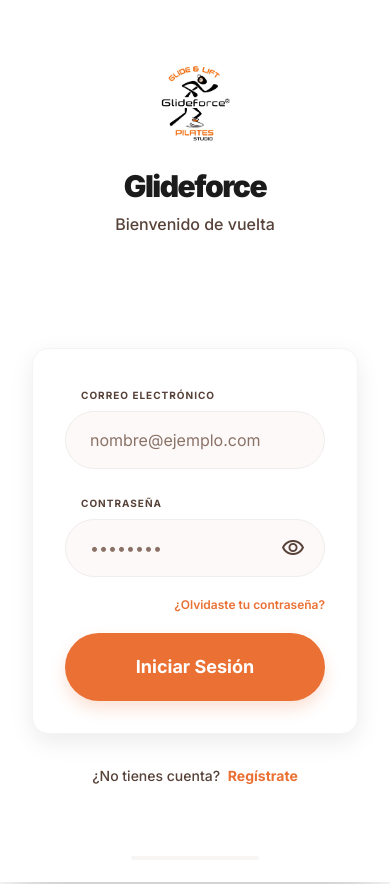
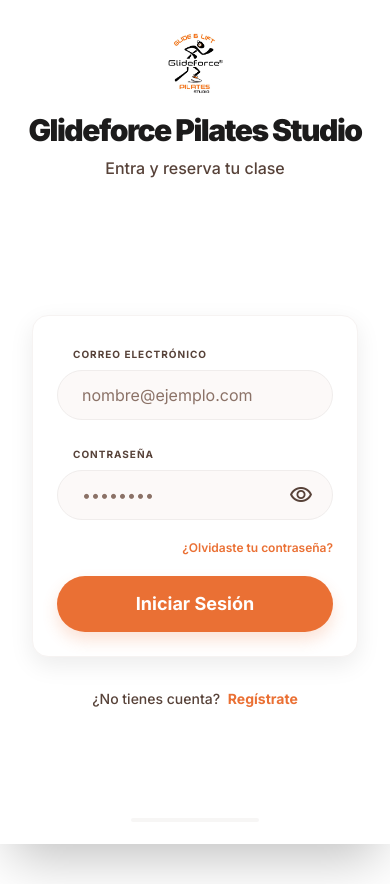
Before and after one commit to dnielmarquez/GlideForce, a Next.js app: page /login in a window 390 px wide. Built offline with nearby package versions, Linux system fonts and the light colour scheme; no server answers.

Commit message:
feat: implement login page, registration page, and reusable LogoHeader component

```diff
--- a/src/app/(auth)/login/page.tsx
+++ b/src/app/(auth)/login/page.tsx
@@ -58,7 +58,7 @@
     };
 
     return (
-        <PageTransition className="min-h-screen flex flex-col md:grid md:grid-cols-2 bg-white w-full max-w-md md:max-w-5xl lg:max-w-6xl mx-auto relative shadow-2xl overflow-hidden md:my-8 md:min-h-[80vh] md:rounded-3xl">
+        <PageTransition className="min-h-screen flex flex-col md:grid md:grid-cols-2 bg-white w-full max-w-md md:max-w-5xl lg:max-w-6xl mx-auto relative shadow-2xl md:overflow-hidden md:my-8 md:min-h-[80vh] md:rounded-3xl">
             <Suspense fallback={null}>
                 <LoginParamsHandler setError={setError} setInfo={setInfo} />
             </Suspense>
@@ -84,7 +84,7 @@
             {/* Mobile Header & Main Form Area */}
             <div className="flex flex-col flex-grow bg-white">
                 <div className="md:hidden">
-                    <LogoHeader subtitle={resentEmail ? "Verifica tu correo" : "Bienvenido de vuelta"} />
+                    <LogoHeader title="Glideforce Pilates Studio" subtitle={resentEmail ? "Verifica tu correo" : "Entra y reserva tu clase"} />
                 </div>
                 <main className="flex-grow px-8 pb-12 flex flex-col justify-center">
                     <div className="w-full max-w-md mx-auto space-y-8 mt-8 md:mt-0">
@@ -94,7 +94,7 @@
                                 {resentEmail ? 'Verifica tu Cuenta' : 'Iniciar Sesión'}
                             </h2>
                             <p className="text-on-surface-variant font-medium mt-2">
-                                {resentEmail ? 'Confirma tu dirección de correo' : 'Bienvenido de vuelta a Glideforce'}
+                                {resentEmail ? 'Confirma tu dirección de correo' : 'Entra y reserva tu clase'}
                             </p>
                         </div>
 
@@ -121,7 +121,7 @@
                                 </button>
                             </section>
                         ) : (
-                            <section className="bg-white p-8 rounded-2xl ios-shadow space-y-6 border border-surface-container">
+                            <section className="bg-white p-6 md:p-8 rounded-2xl ios-shadow space-y-4 md:space-y-6 border border-surface-container">
 
                                 {/* Info banner */}
                                 {info && (
@@ -148,7 +148,7 @@
                                             name="email"
                                             required
                                             autoComplete="email"
-                                            className="w-full bg-surface-container-low border border-surface-container-high rounded-full px-6 py-4 text-on-surface placeholder:text-outline focus:ring-2 focus:ring-primary-container outline-none transition"
+                                            className="w-full bg-surface-container-low border border-surface-container-high rounded-full px-6 py-3 md:py-4 text-on-surface placeholder:text-outline focus:ring-2 focus:ring-primary-container outline-none transition"
                                             placeholder="nombre@ejemplo.com"
                                             type="email"
                                         />
@@ -163,7 +163,7 @@
                                                 name="password"
                                                 required
                                                 autoComplete="current-password"
-                                                className="w-full bg-surface-container-low border border-surface-container-high rounded-full pl-6 pr-14 py-4 text-on-surface placeholder:text-outline focus:ring-2 focus:ring-primary-container outline-none transition"
+                                                className="w-full bg-surface-container-low border border-surface-container-high rounded-full pl-6 pr-14 py-3 md:py-4 text-on-surface placeholder:text-outline focus:ring-2 focus:ring-primary-container outline-none transition"
                                                 placeholder="••••••••"
                                                 type={showPassword ? 'text' : 'password'}
                                             />
@@ -193,7 +193,7 @@
                                     <button
                                         disabled={isLoading}
                                         type="submit"
-                                        className="w-full bg-primary-container text-white py-5 rounded-full font-bold text-lg shadow-[0_8px_16px_rgba(234,112,52,0.2)] active:scale-[0.98] transition-all disabled:opacity-60 mt-2 flex items-center justify-center gap-2"
+                                        className="w-full bg-primary-container text-white py-3.5 md:py-5 rounded-full font-bold text-lg shadow-[0_8px_16px_rgba(234,112,52,0.2)] active:scale-[0.98] transition-all disabled:opacity-60 mt-2 flex items-center justify-center gap-2"
                                     >
                                         {isLoading ? (
                                             <>
--- a/src/app/(auth)/register/page.tsx
+++ b/src/app/(auth)/register/page.tsx
@@ -106,7 +106,7 @@
     // ── Email confirmation screen ──────────────────────────────────────────────
     if (state === 'success') {
         return (
-            <PageTransition className="min-h-screen flex flex-col md:grid md:grid-cols-2 bg-white w-full max-w-md md:max-w-5xl lg:max-w-6xl mx-auto relative shadow-2xl overflow-hidden md:my-8 md:min-h-[80vh] md:rounded-3xl">
+            <PageTransition className="min-h-screen flex flex-col md:grid md:grid-cols-2 bg-white w-full max-w-md md:max-w-5xl lg:max-w-6xl mx-auto relative shadow-2xl md:overflow-hidden md:my-8 md:min-h-[80vh] md:rounded-3xl">
                 {/* Desktop Left Column */}
                 <div className="hidden md:flex flex-col items-center justify-center bg-primary-container p-12 text-white relative overflow-hidden">
                     <div className="absolute inset-0 opacity-20 bg-[radial-gradient(circle_at_top_right,_var(--tw-gradient-stops))] from-white via-transparent to-transparent"></div>
@@ -119,7 +119,7 @@
                 {/* Mobile Header & Main Area */}
                 <div className="flex flex-col flex-grow bg-white">
                     <div className="md:hidden">
-                        <LogoHeader subtitle="Verifica tu correo" />
+                        <LogoHeader title="Glideforce Pilates Studio" subtitle="Verifica tu correo" />
                     </div>
                     <main className="flex-grow px-8 pb-12 flex flex-col justify-center">
                         <div className="hidden md:block text-center mb-8 mt-8">
@@ -154,7 +154,7 @@
 
     // ── Registration form ──────────────────────────────────────────────────────
     return (
-        <PageTransition className="min-h-screen flex flex-col md:grid md:grid-cols-2 bg-white w-full max-w-md md:max-w-5xl lg:max-w-6xl mx-auto relative shadow-2xl overflow-hidden md:my-8 md:min-h-[80vh] md:rounded-3xl">
+        <PageTransition className="min-h-screen flex flex-col md:grid md:grid-cols-2 bg-white w-full max-w-md md:max-w-5xl lg:max-w-6xl mx-auto relative shadow-2xl md:overflow-hidden md:my-8 md:min-h-[80vh] md:rounded-3xl">
             {/* Desktop Left Column */}
             <div className="hidden md:flex flex-col items-center justify-center bg-primary-container p-12 text-white relative overflow-hidden">
                 <div className="absolute inset-0 opacity-20 bg-[radial-gradient(circle_at_top_right,_var(--tw-gradient-stops))] from-white via-transparent to-transparent"></div>
@@ -175,22 +175,22 @@
             </div>
 
             {/* Mobile Header & Main Form Area */}
-            <div className="flex flex-col flex-grow bg-white max-h-screen overflow-y-auto">
+            <div className="flex flex-col flex-grow bg-white md:max-h-[80vh] md:overflow-y-auto">
                 <div className="md:hidden flex flex-col items-center">
-                    <LogoHeader subtitle="Crea tu cuenta" className="pb-4" />
+                    <LogoHeader title="Glideforce Pilates Studio" subtitle="Crea tu cuenta" className="pb-4" />
                     <div className="w-full px-8 pb-4">
                         <PromoCard />
                     </div>
                 </div>
                 <main className="flex-grow px-8 pb-12 flex flex-col justify-center">
-                    <div className="w-full max-w-md mx-auto space-y-8 mt-4 md:mt-12">
+                    <div className="w-full max-w-md mx-auto space-y-6 md:space-y-8 mt-4 md:mt-12">
                         {/* Title for desktop only */}
                         <div className="hidden md:block text-center mb-8">
                             <h2 className="text-3xl font-black text-on-surface mb-6">REGISTRO PROMO</h2>
                             <PromoCard />
                         </div>
 
-                        <section className="bg-white p-8 rounded-2xl ios-shadow space-y-5 border border-surface-container">
+                        <section className="bg-white p-6 md:p-8 rounded-2xl ios-shadow space-y-4 md:space-y-5 border border-surface-container">
 
                             {/* Error banner */}
                             {error && (
@@ -200,13 +200,13 @@
                                 </div>
                             )}
 
-                            <form onSubmit={handleSubmit} className="space-y-5">
+                            <form onSubmit={handleSubmit} className="space-y-4 md:space-y-5">
                                 {/* Profile Picture (Optional) */}
                                 <div className="flex flex-col items-center space-y-3 pb-2 pt-2">
                                     <label className="text-[10px] font-bold uppercase tracking-widest text-on-surface-variant">
                                         Foto de Perfil (Opcional)
                                     </label>
-                                    <label className="relative flex items-center justify-center w-24 h-24 rounded-full bg-surface-container border-2 border-dashed border-primary-container/50 cursor-pointer overflow-hidden group hover:border-primary-container transition-colors">
+                                    <label className="relative flex items-center justify-center w-20 h-20 md:w-24 md:h-24 rounded-full bg-surface-container border-2 border-dashed border-primary-container/50 cursor-pointer overflow-hidden group hover:border-primary-container transition-colors">
                                         {avatarPreview ? (
                                             <img src={avatarPreview} alt="Preview" className="w-full h-full object-cover" />
                                         ) : (
@@ -255,7 +255,7 @@
                                         required
                                         minLength={2}
                                         autoComplete="name"
-                                        className="w-full bg-surface-container-low border border-surface-container-high rounded-full px-6 py-4 text-on-surface outline-none focus:ring-2 focus:ring-primary-container transition"
+                                        className="w-full bg-surface-container-low border border-surface-container-high rounded-full px-6 py-3 md:py-4 text-on-surface outline-none focus:ring-2 focus:ring-primary-container transition"
                                         placeholder="Tu nombre"
                                         type="text"
                                     />
@@ -270,7 +270,7 @@
                                         name="phone"
                                         required
                                         autoComplete="tel"
-                                        className="w-full bg-surface-container-low border border-surface-container-high rounded-full px-6 py-4 text-on-surface outline-none focus:ring-2 focus:ring-primary-container transition"
+                                        className="w-full bg-surface-container-low border border-surface-container-high rounded-full px-6 py-3 md:py-4 text-on-surface outline-none focus:ring-2 focus:ring-primary-container transition"
                                         placeholder="Tu número de celular"
                                         type="tel"
                                     />
@@ -285,7 +285,7 @@
                                         name="email"
                                         required
                                         autoComplete="email"
-                                        className="w-full bg-surface-container-low border border-surface-container-high rounded-full px-6 py-4 text-on-surface outline-none focus:ring-2 focus:ring-primary-container transition"
+                                        className="w-full bg-surface-container-low border border-surface-container-high rounded-full px-6 py-3 md:py-4 text-on-surface outline-none focus:ring-2 focus:ring-primary-container transition"
                                         placeholder="nombre@ejemplo.com"
                                         type="email"
                                     />
@@ -302,7 +302,7 @@
                                             required
                                             minLength={6}
                                             autoComplete="new-password"
-                                            className="w-full bg-surface-container-low border border-surface-container-high rounded-full pl-6 pr-14 py-4 text-on-surface outline-none focus:ring-2 focus:ring-primary-container transition"
+                                            className="w-full bg-surface-container-low border border-surface-container-high rounded-full pl-6 pr-14 py-3 md:py-4 text-on-surface outline-none focus:ring-2 focus:ring-primary-container transition"
                                             placeholder="Mínimo 6 caracteres"
                                             type={showPassword ? 'text' : 'password'}
                                         />
@@ -330,7 +330,7 @@
                                             required
                                             minLength={6}
                                             autoComplete="new-password"
-                                            className="w-full bg-surface-container-low border border-surface-container-high rounded-full pl-6 pr-14 py-4 text-on-surface outline-none focus:ring-2 focus:ring-primary-container transition"
+                                            className="w-full bg-surface-container-low border border-surface-container-high rounded-full pl-6 pr-14 py-3 md:py-4 text-on-surface outline-none focus:ring-2 focus:ring-primary-container transition"
                                             placeholder="Repite tu contraseña"
                                             type={showConfirmPassword ? 'text' : 'password'}
                                         />
@@ -350,7 +350,7 @@
                                 <button
                                     disabled={state === 'loading'}
                                     type="submit"
-                                    className="w-full bg-primary-container text-white py-5 rounded-full font-bold text-lg shadow-[0_8px_16px_rgba(234,112,52,0.2)] active:scale-[0.98] mt-2 disabled:opacity-60 flex items-center justify-center gap-2 transition-all"
+                                    className="w-full bg-primary-container text-white py-3.5 md:py-5 rounded-full font-bold text-lg shadow-[0_8px_16px_rgba(234,112,52,0.2)] active:scale-[0.98] mt-2 disabled:opacity-60 flex items-center justify-center gap-2 transition-all"
                                 >
                                     {state === 'loading' ? (
                                         <>
--- a/src/components/LogoHeader.tsx
+++ b/src/components/LogoHeader.tsx
@@ -6,12 +6,12 @@
 
 export default function LogoHeader({ title = "Glideforce", subtitle = "Eleva tu rendimiento", className }: LogoHeaderProps) {
     return (
-        <header className={`bg-white pt-16 ${className ? className : 'pb-12'} flex flex-col items-center`}>
-            <div className="mb-6 flex justify-center">
+        <header className={`bg-white pt-8 md:pt-16 ${className ? className : 'pb-8 md:pb-12'} flex flex-col items-center`}>
+            <div className="mb-4 md:mb-6 flex justify-center">
                 {/* eslint-disable-next-line @next/next/no-img-element */}
                 <img
                     alt="Glideforce Logo"
-                    className="h-20 w-auto object-contain"
+                    className="h-16 md:h-20 w-auto object-contain"
                     src="/logoFixed.jpeg"
                 />
             </div>
```
